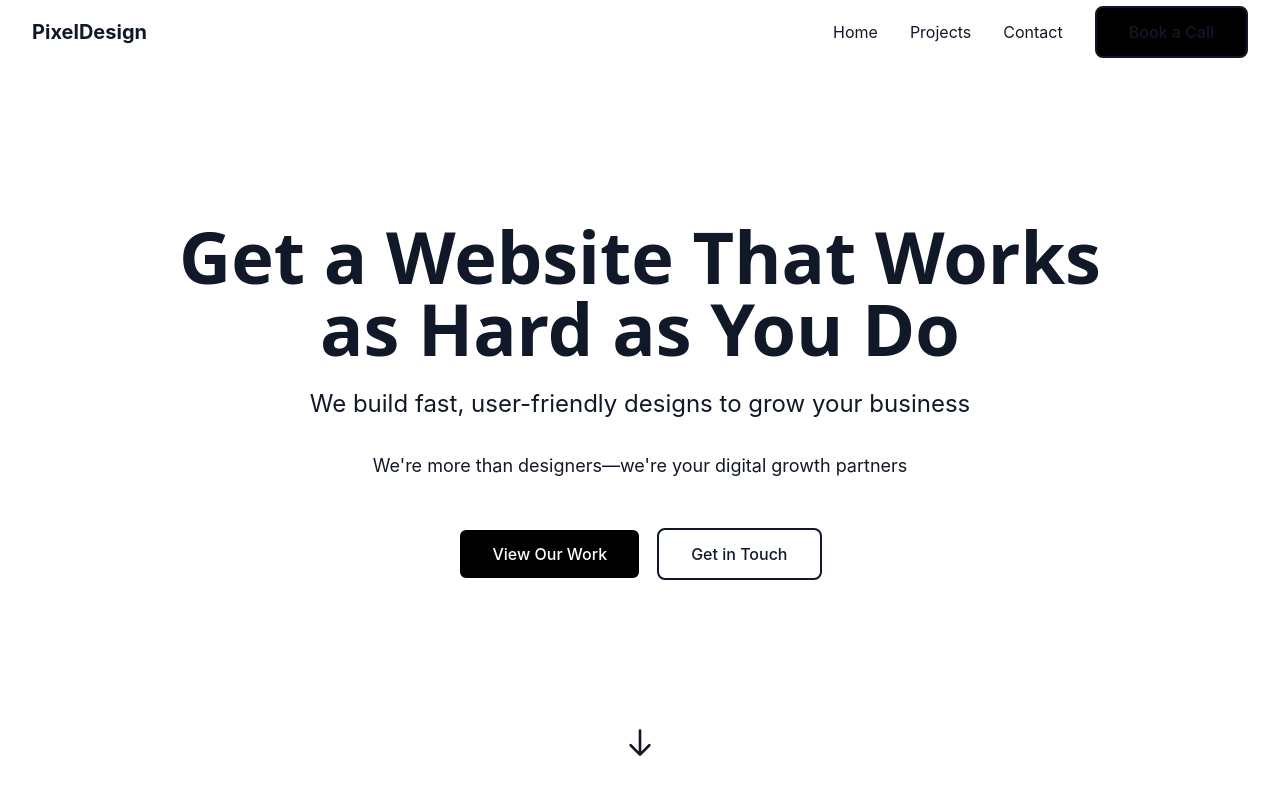
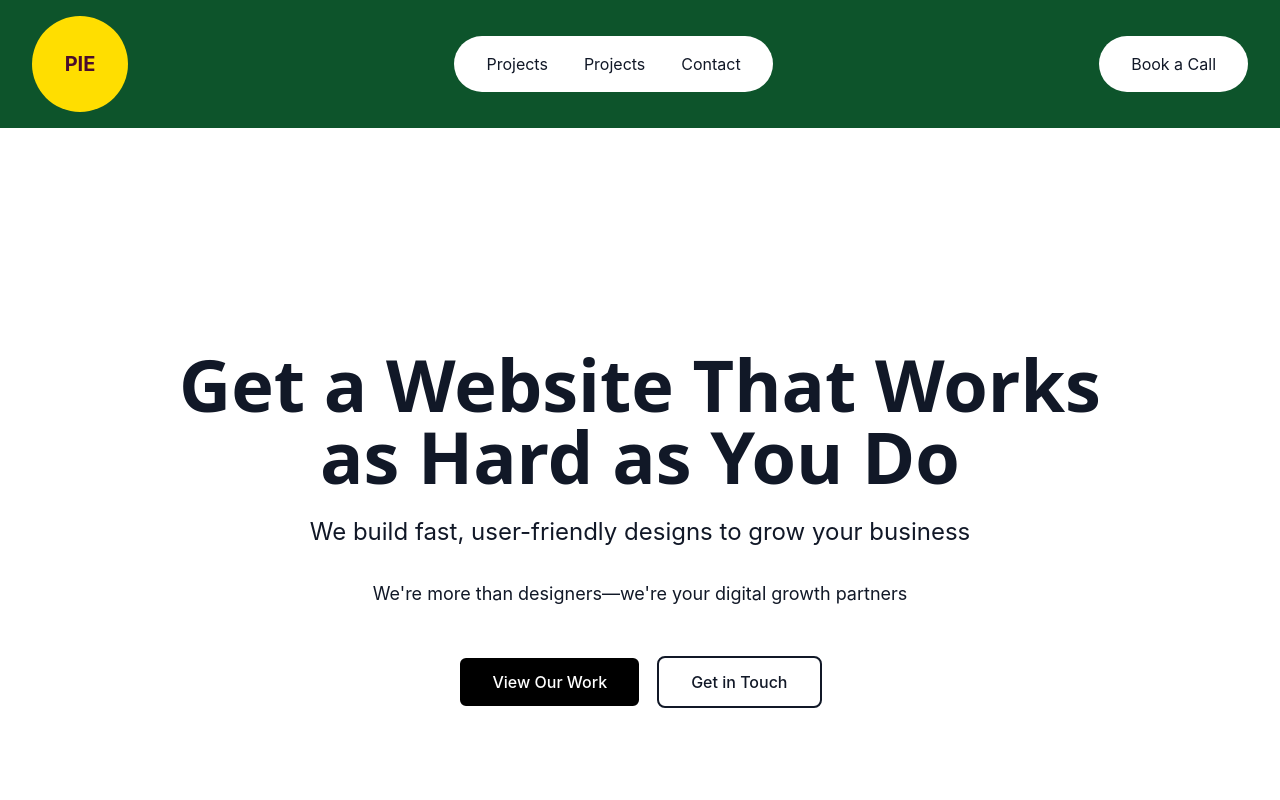
Before and after one commit to nutcas3/pixeldesign, a React (Vite) app: page / in a window 1280 px wide. Shown: the top 800 px of the page. Built offline with nearby package versions, Linux system fonts and the light colour scheme.

Commit message:
feat: implement responsive header with Logo component and mobile menu

```diff
--- a/src/components/Header.tsx
+++ b/src/components/Header.tsx
@@ -1,4 +1,5 @@
 import { useState, useEffect } from 'react'
+import Logo from './Logo'
 
 const scrollToSection = (id: string, setIsMenuOpen?: (open: boolean) => void) => {
   const element = document.getElementById(id)
@@ -15,7 +16,7 @@ export default function Header() {
   useEffect(() => {
     const handleClickOutside = (e: MouseEvent) => {
       const target = e.target as Element
-      if (isMenuOpen && !target?.closest('.mobile-menu') && !target?.closest('.menu-button')) {
+      if (isMenuOpen && !target.closest('.mobile-menu') && !target.closest('.menu-button')) {
         setIsMenuOpen(false)
       }
     }
@@ -33,18 +34,18 @@ export default function Header() {
   }, [])
 
   return (
-    <header className="fixed w-full top-0 z-50 backdrop-blur-sm bg-background/80 shadow-soft transition-all">
-      <div className="max-w-7xl mx-auto px-4 sm:px-6 lg:px-8">
-        <div className="flex items-center justify-between h-16">
-          <button
-            onClick={() => scrollToSection('home')}
-            className="text-xl font-bold text-text-primary hover:text-primary transition-colors"
-          >
-            PixelDesign
-          </button>
+    <header className="w-full bg-green-900 py-4">
+      <div className="max-w-7xl mx-auto px-4 sm:px-6 lg:px-8 flex items-center justify-between">
+        <div className="flex-shrink-0">
+          <a href="#" className="block">
+            <Logo size="medium" />
+          </a>
+        </div>
+
+        {/* Mobile Menu Button */}
         <button
           onClick={() => setIsMenuOpen(!isMenuOpen)}
-            className="md:hidden p-2 rounded-lg text-text-secondary hover:bg-surface transition-colors"
+          className="menu-button md:hidden p-2 rounded-lg text-white"
           aria-expanded={isMenuOpen}
           aria-label="Toggle navigation menu"
         >
@@ -64,67 +65,99 @@ export default function Header() {
             )}
           </svg>
         </button>
-          <nav className="hidden md:flex items-center space-x-8">
-            <button
-              onClick={() => scrollToSection('home')}
-              className="text-text-secondary hover:text-primary transition-colors"
-            >
-              Home
-            </button>
+
+        {/* Navigation Section 1 */}
+        <div className="hidden md:block">
+          <div className="bg-white rounded-full py-2 px-4 flex items-center space-x-4">
+            <div className="flex items-center space-x-1">
+              <div className="flex items-center px-4 py-2 hover:bg-gray-100 rounded-full">
                 <button
                   onClick={() => scrollToSection('projects')}
-              className="text-text-secondary hover:text-primary transition-colors"
+                  className="text-text-secondary hover:text-primary transition-colors focus:outline-none"
                 >
                   Projects
                 </button>
+              </div>
+              <div className="flex items-center px-4 py-2 hover:bg-gray-100 rounded-full">
+                <button
+                  onClick={() => scrollToSection('projects')}
+                  className="text-text-secondary hover:text-primary transition-colors focus:outline-none"
+                >
+                  Projects
+                </button>
+              </div>
+              <div className="flex items-center px-4 py-2 hover:bg-gray-100 rounded-full">
                 <button
                   onClick={() => scrollToSection('contact')}
-              className="text-text-secondary hover:text-primary transition-colors"
+                  className="text-text-secondary hover:text-primary transition-colors focus:outline-none"
                 >
                   Contact
                 </button>
+              </div>
+            </div>
+          </div>
+        </div>
+
+        {/* Navigation Section 2 */}
+        <div className="hidden md:block">
+          <div className="bg-white rounded-full py-2 px-4 flex items-center space-x-4">
+            <div className="flex items-center space-x-1">
               <button
                 onClick={() => scrollToSection('contact')}
-              className="px-8 py-3 rounded-lg border-2 border-primary text-primary bg-black hover:bg-black-dark hover:text-white font-medium transition-colors"
+                className="flex items-center px-4 py-2 hover:bg-gray-100 rounded-full cursor-pointer text-text-secondary hover:text-primary transition-colors focus:outline-none"
               >
                 Book a Call
               </button>
-          </nav>
+            </div>
+          </div>
         </div>
 
-        {/* Mobile navigation */}
+        {/* Mobile Menu */}
         <div
-          className={`md:hidden transition-all duration-300 ease-in-out ${
+          className={`mobile-menu md:hidden fixed inset-0 z-50 bg-white transition-all duration-300 ease-in-out ${
             isMenuOpen
-              ? 'max-h-64 opacity-100'
-              : 'max-h-0 opacity-0 pointer-events-none'
+              ? 'opacity-100 translate-x-0'
+              : 'opacity-0 translate-x-full pointer-events-none'
           }`}
         >
-          <nav className="py-4 space-y-2">
+          <div className="flex justify-end p-4">
             <button
-              onClick={() => scrollToSection('home', setIsMenuOpen)}
-              className="block w-full text-left px-4 py-2 text-text-secondary hover:bg-surface rounded-lg transition-colors"
+              onClick={() => setIsMenuOpen(false)}
+              className="p-2 rounded-lg text-gray-600"
+              aria-label="Close menu"
             >
-              Home
+              <svg
+                className="w-6 h-6"
+                fill="none"
+                strokeLinecap="round"
+                strokeLinejoin="round"
+                strokeWidth="2"
+                viewBox="0 0 24 24"
+                stroke="currentColor"
+              >
+                <path d="M6 18L18 6M6 6l12 12" />
+              </svg>
             </button>
-            <button
-              onClick={() => scrollToSection('projects', setIsMenuOpen)}
-              className="block w-full text-left px-4 py-2 text-text-secondary hover:bg-surface rounded-lg transition-colors"
-            >
-              Projects
-            </button>
-            <button
-              onClick={() => scrollToSection('contact', setIsMenuOpen)}
-              className="block w-full text-left px-4 py-2 text-text-secondary hover:bg-surface rounded-lg transition-colors"
-            >
-              Contact
-            </button>
-            <button
-              onClick={() => scrollToSection('contact', setIsMenuOpen)}
-              className="block w-full text-left px-4 py-2 bg-accent-pink hover:bg-accent-pink/90 text-white font-medium rounded-lg transition-colors"
-            >
-              Book a Call
-            </button>
+          </div>
+
+          <nav className="p-4 space-y-4" aria-label="Mobile Navigation">
+            <div className="border-b pb-2">
+              <div className="font-medium mb-2">Main Menu</div>
+              <div className="pl-4 py-2 text-gray-700">Workshops &amp; Courses</div>
+              <div className="pl-4 py-2 text-gray-700">Private parties &amp; events</div>
+              <div className="pl-4 py-2 text-gray-700">Memberships &amp; Vouchers</div>
+            </div>
+
+            <div className="border-b pb-2">
+              <div className="font-medium mb-2">Locations</div>
+              <div className="pl-4 py-2 text-gray-700">PIE Studio Zurich</div>
+              <div className="pl-4 py-2 text-gray-700">PIE Studio Basel</div>
+            </div>
+
+            <div>
+              <div className="pl-4 py-2 text-gray-700">FAQ</div>
+              <div className="pl-4 py-2 text-gray-700">Language: EN</div>
+            </div>
           </nav>
         </div>
       </div>
--- /dev/null
+++ b/src/components/Logo.tsx
@@ -0,0 +1,18 @@
+interface LogoProps {
+  size?: 'small' | 'medium' | 'large';
+}
+
+export default function Logo({ size = 'medium' }: LogoProps) {
+  // Size mapping
+  const sizeClasses = {
+    small: 'w-16 h-16',
+    medium: 'w-24 h-24',
+    large: 'w-32 h-32'
+  };
+
+  return (
+    <div className={`bg-[#ffde00] rounded-full p-3 ${sizeClasses[size]} flex items-center justify-center`}>
+      <span className="font-bold text-xl text-[#4a0d2d]">PIE</span>
+    </div>
+  );
+}
```
Lines whose indentation alone changed are shown as unchanged.
